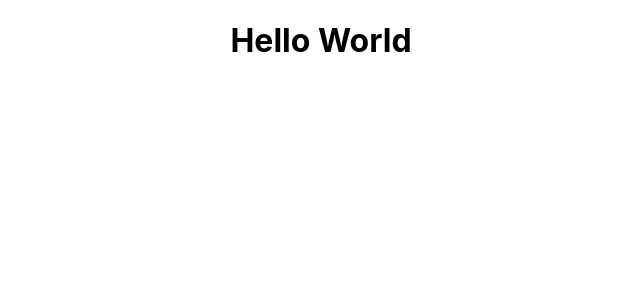
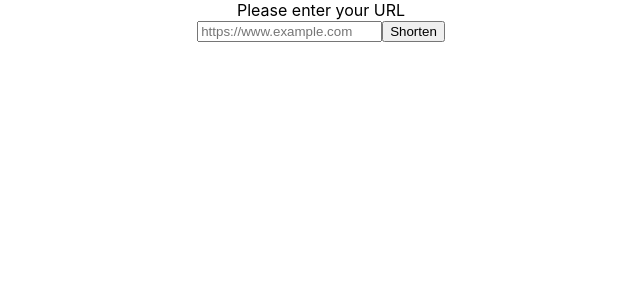
Before and after one commit to bry-oc/heroku-url-shortener, a React (Create React App) app in the folder client/: page / in a window 1280 px wide. Shown: the top 300 px of the page, without its empty margins (319-959 px from the left). Built offline with nearby package versions, Linux system fonts and the light colour scheme.

Commit message:
Added form

```diff
--- a/client/src/components/formDisplay.js
+++ b/client/src/components/formDisplay.js
@@ -1,6 +1,22 @@
+import React from 'react';
+
 function FormDisplay(){
+    const [originalUrl , setOriginalUrl] = React.useState(null);
+    const [shortUrl, setShortUrl] = React.useState(null);
+
+    //user enters the original url and clicks submit
+    //text input will change to short url
+    //submit input will change to copy
+    //submit input will change to copied
+    //if text input is cleared, reset
     return(
-        <h1>Hello World</h1>
+        <div>
+            <form>
+                <label for="url">Please enter your URL</label><br></br>
+                <input type="text" id="url" placeholder="https://www.example.com"></input>
+                <input type="submit" value="Shorten"></input>
+            </form>
+        </div>
     );
 }
 
```
